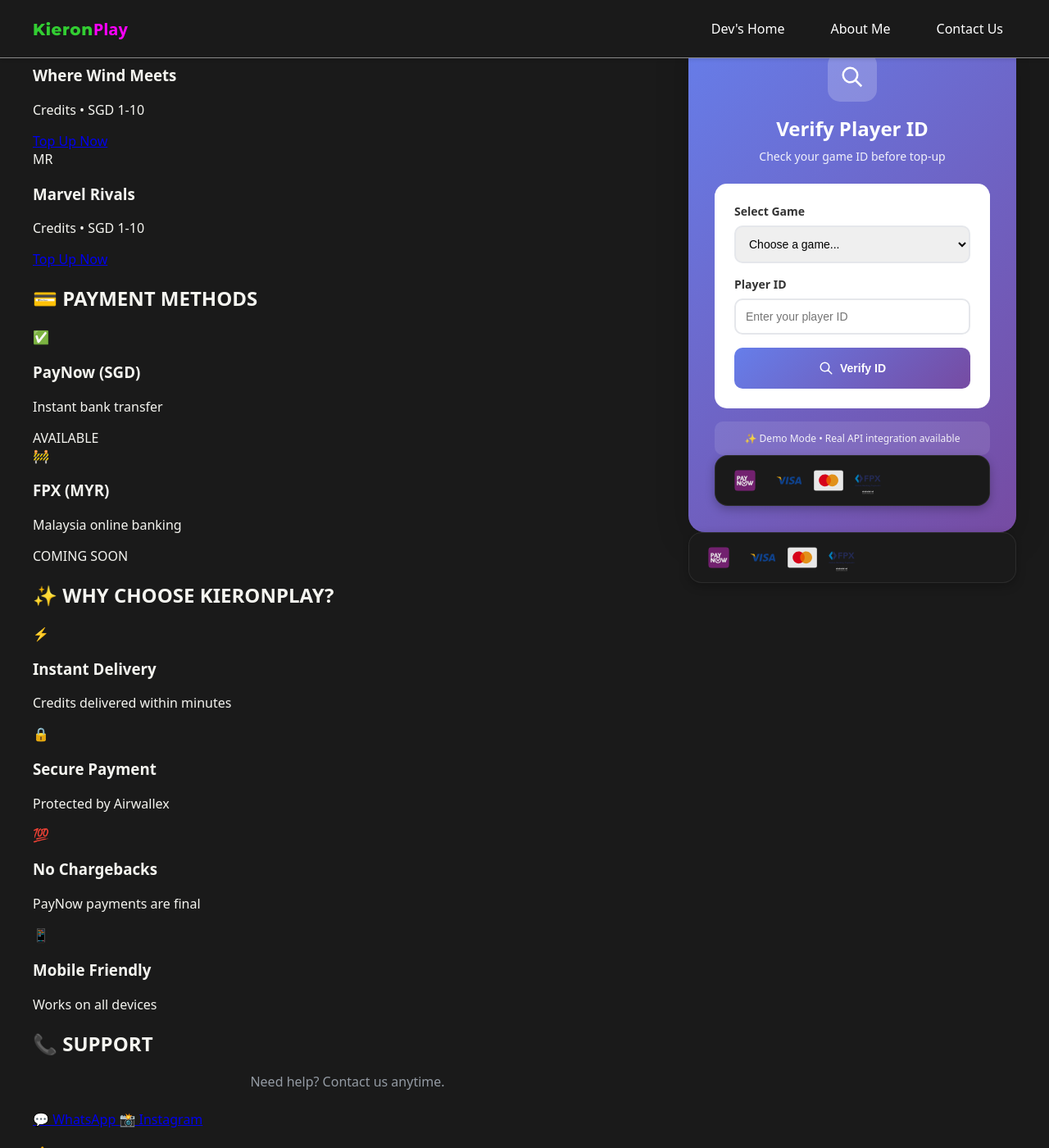
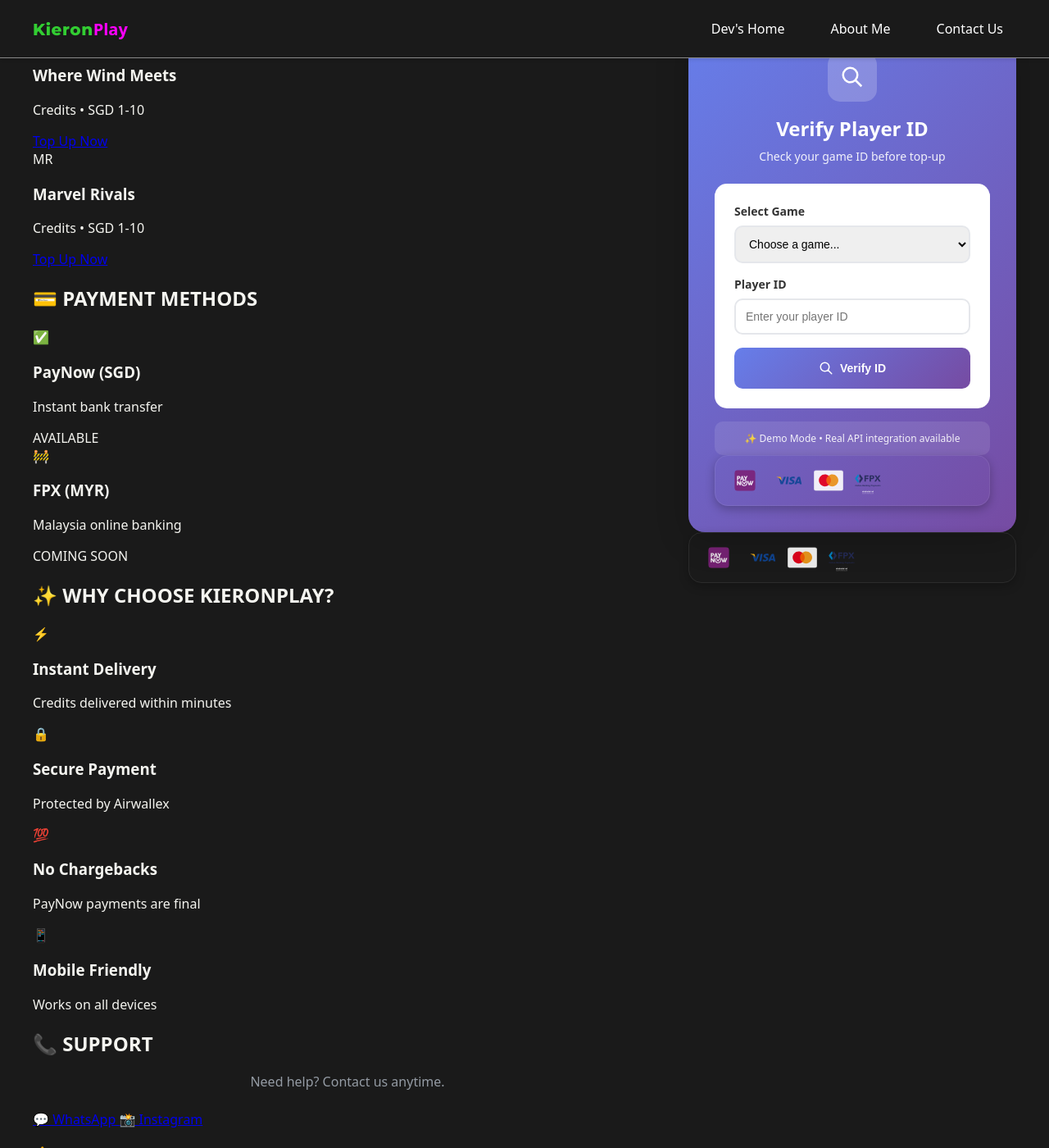
Before and after one commit to m33lucky-benny/kieron, a Jekyll site: the page built from index.md, in a window 1280 px wide and 1400 px high, scrolled down 439 px. Shown: the whole window at 82% size. Built offline with Jekyll 4.4.1, drawn with Linux system fonts in a browser that asks for light colours.

Commit message:
Update main.scss

```diff
--- a/assets/css/main.scss
+++ b/assets/css/main.scss
@@ -178,7 +178,7 @@
 }
 
 // ----------------------------------------
-//  payments bar
+//  payments bar background: var(--surface1);
 // ----------------------------------------
 .payment-bar {
   display: flex;
@@ -189,7 +189,7 @@
   padding: 0.75rem;
   flex-wrap: wrap;
 
-  background: var(--surface1);
+
 
   border-radius: 16px;
   border: 1px solid rgba(255,255,255,0.08);
```
